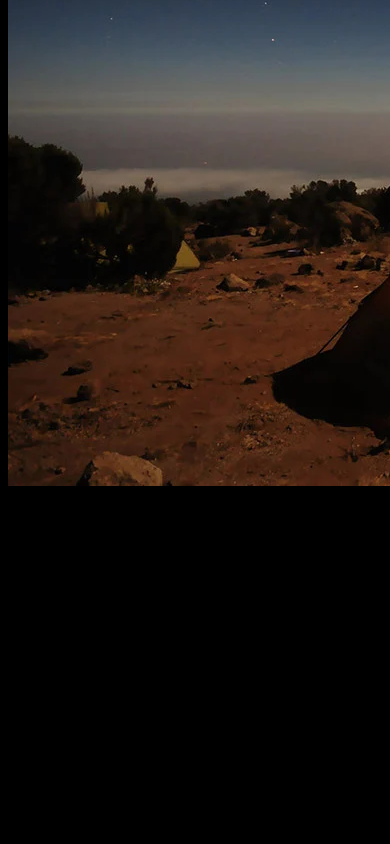
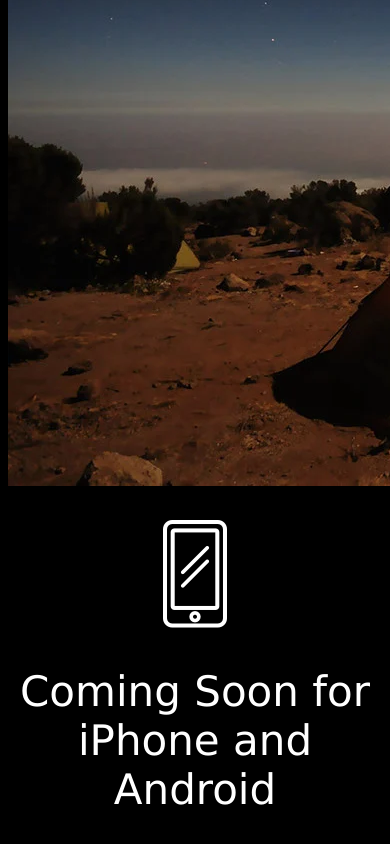
Before and after one commit to derekholland/excursion, a plain HTML site: page index.html in a window 390 px wide. Shown: the part 790-1634 px from the top of the page. Before the commit the page ends 1288 px from the top, so only its background shows below. Drawn offline with Linux system fonts and the light colour scheme.

Commit message:
added phone section

```diff
--- a/index.html
+++ b/index.html
@@ -26,5 +26,10 @@
     <img src="resources/images/camp.jpg" alt="tent">
   </section>
 
+  <section class="phone">
+    <img src="resources/images/phone.png" alt="phone">
+    <h2>Coming Soon for iPhone and Android</h2>
+  </section>
+
 </body>
 </html>
--- a/resources/css/style.css
+++ b/resources/css/style.css
@@ -31,3 +31,16 @@ header p {
   font-size: 21px;
   color: gray;
 }
+
+/* cell phone section */
+.phone img {
+  padding-top: 30px;
+}
+
+.phone h2 {
+    font-weight: 300;
+    font-size: 42px;
+    color: white;
+}
+
+/*  */
```
